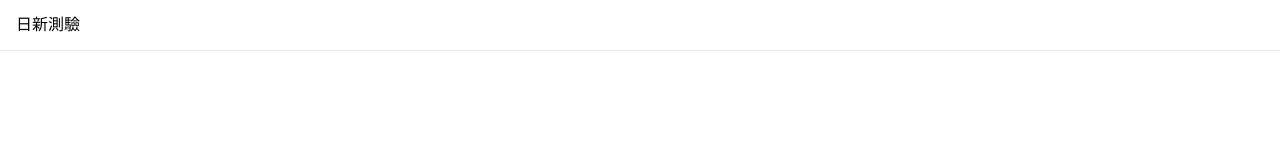
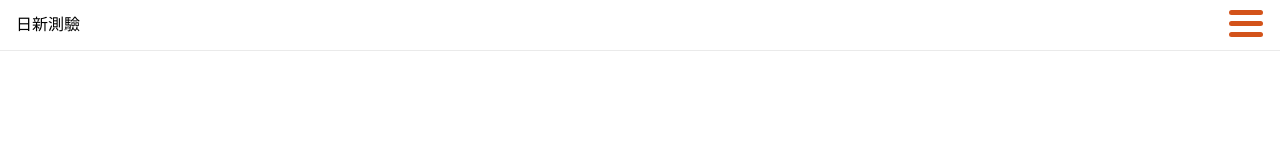
Before and after one commit to hoongyuu/NeutecTest, a Vue app: page / in a window 1280 px wide. Shown: the top 160 px of the page. Built offline with nearby package versions, Linux system fonts and the light colour scheme.

Commit message:
feat: 漢堡選單注入 header 並實現 toggleMenu 參數傳遞

```diff
--- a/src/App.vue
+++ b/src/App.vue
@@ -1,10 +1,14 @@
 <script setup lang="ts">
 import Header from './components/Header.vue'
 import Grid from './components/grid/Index.vue'
+
+import { ref } from 'vue'
+
+const menuIsActive = ref(false)
 </script>
 
 <template>
-  <Header />
+  <Header @toggleMenu="$event => menuIsActive = $event" />
 
   <main>
     <Grid />
--- a/src/components/Header.vue
+++ b/src/components/Header.vue
@@ -1,13 +1,22 @@
 <script setup lang="ts">
+import { ref, watch } from "vue";
+import Hamburger from "../components/Hamburger.vue";
 
+const emit = defineEmits(["toggleMenu"]);
+
+const menuIsActive = ref(false);
+
+watch(menuIsActive, (newVal) => {
+  emit("toggleMenu", newVal);
+})
 </script>
 
 <template>
   <header>
     <h1>日新測驗</h1>
 
-    <!-- hamburger menu -->
     <div>
+      <Hamburger v-model:is-active="menuIsActive" />
     </div>
   </header>
 </template>
```
Lines whose indentation alone changed are shown as unchanged.
